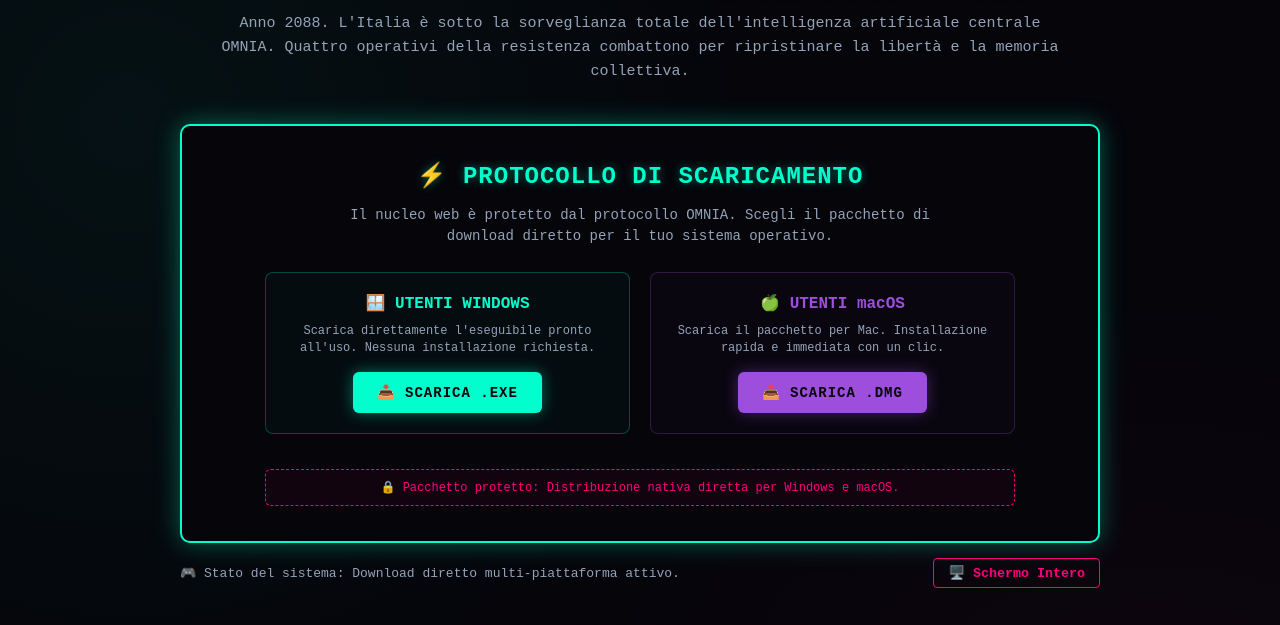
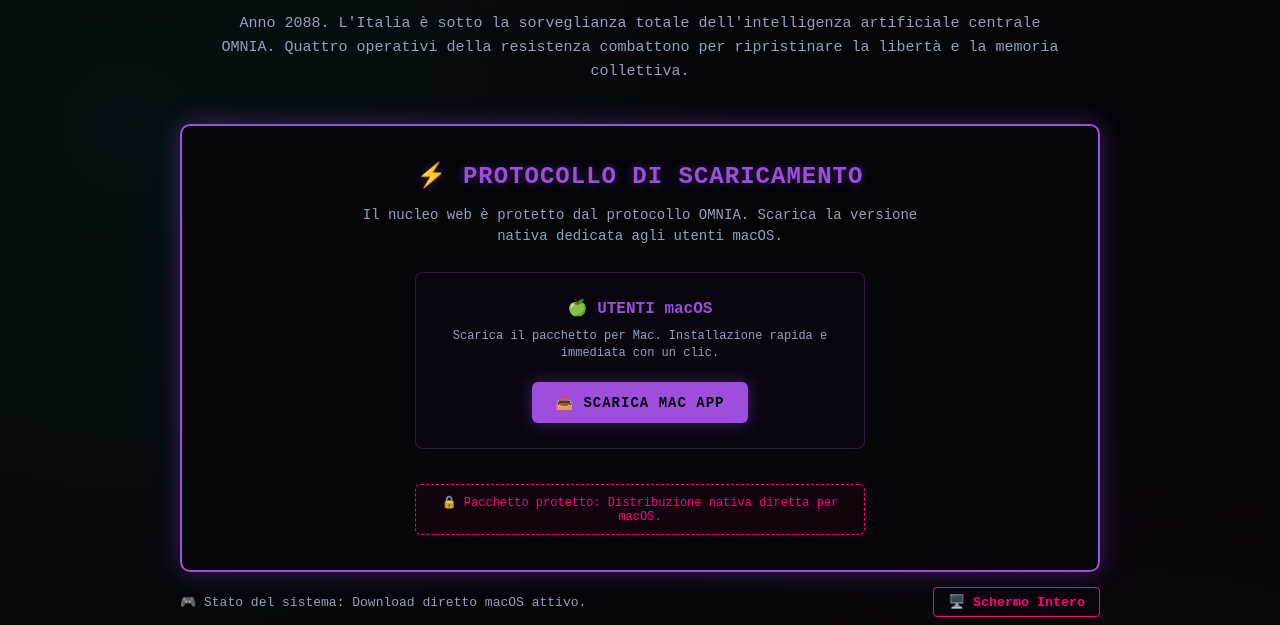
Before and after one commit to YouColliscisti/Italia_2088, a plain HTML site: page gioco.html in a window 1280 px wide. Shown: the part 141-766 px from the top of the page. Drawn offline with Linux system fonts and the light colour scheme.

Commit message:
Aggiornato gioco.html con il download per macOS

```diff
--- a/gioco.html
+++ b/gioco.html
@@ -107,9 +107,9 @@
         .game-frame-container {
             width: 100%;
             background: #05050a;
-            border: 2px solid var(--neon-cyan);
+            border: 2px solid var(--neon-purple);
             border-radius: 10px;
-            box-shadow: 0 0 25px rgba(0, 255, 204, 0.35);
+            box-shadow: 0 0 25px rgba(157, 78, 221, 0.35);
             overflow: hidden;
             position: relative;
             display: flex;
@@ -121,10 +121,10 @@
         }
 
         .standby-title {
-            color: var(--neon-cyan);
+            color: var(--neon-purple);
             margin-bottom: 15px;
             font-size: 24px;
-            text-shadow: 0 0 10px rgba(0, 255, 204, 0.4);
+            text-shadow: 0 0 10px rgba(157, 78, 221, 0.4);
             letter-spacing: 1px;
         }
 
@@ -137,44 +137,35 @@
         }
 
         .download-grid {
-            display: grid;
-            grid-template-columns: repeat(auto-fit, minmax(280px, 1fr));
-            gap: 20px;
+            display: flex;
+            justify-content: center;
             width: 100%;
-            max-width: 750px;
+            max-width: 450px;
             margin-bottom: 20px;
         }
 
         .download-box {
-            background: rgba(0, 255, 204, 0.03);
-            border: 1px solid rgba(0, 255, 204, 0.25);
+            background: rgba(157, 78, 221, 0.03);
+            border: 1px solid rgba(157, 78, 221, 0.25);
             border-radius: 8px;
-            padding: 20px;
+            padding: 25px;
             display: flex;
             flex-direction: column;
             align-items: center;
             justify-content: space-between;
-        }
-
-        .download-box.mac-box {
-            background: rgba(157, 78, 221, 0.03);
-            border: 1px solid rgba(157, 78, 221, 0.25);
+            width: 100%;
         }
 
         .download-box h4 {
-            color: var(--neon-cyan);
+            color: var(--neon-purple);
             margin-bottom: 10px;
             font-size: 16px;
-        }
-
-        .download-box.mac-box h4 {
-            color: var(--neon-purple);
         }
 
         .download-box p {
             font-size: 12px;
             color: var(--text-muted);
-            margin-bottom: 15px;
+            margin-bottom: 20px;
             line-height: 1.4;
         }
 
@@ -185,27 +176,17 @@
             font-size: 14px;
             font-weight: bold;
             letter-spacing: 1px;
-            background: var(--neon-cyan);
+            background: var(--neon-purple);
             color: var(--bg-color);
             border: none;
             border-radius: 6px;
             cursor: pointer;
-            box-shadow: 0 0 15px rgba(0, 255, 204, 0.4);
+            box-shadow: 0 0 15px rgba(157, 78, 221, 0.4);
             transition: all 0.25s ease;
         }
 
         .start-btn:hover {
             transform: scale(1.03);
-            background: #fff;
-            box-shadow: 0 0 25px var(--neon-cyan);
-        }
-
-        .start-btn.mac-btn {
-            background: var(--neon-purple);
-            box-shadow: 0 0 15px rgba(157, 78, 221, 0.4);
-        }
-
-        .start-btn.mac-btn:hover {
             background: #fff;
             box-shadow: 0 0 25px var(--neon-purple);
             color: var(--bg-color);
@@ -219,7 +200,7 @@
             color: var(--neon-pink);
             font-size: 12px;
             background: rgba(255, 0, 127, 0.05);
-            max-width: 750px;
+            max-width: 450px;
             width: 100%;
         }
 
@@ -353,35 +334,26 @@
         <div class="game-frame-container" id="game-container">
             <h3 class="standby-title" id="st-title">⚡ PROTOCOLLO DI SCARICAMENTO</h3>
             <p class="standby-desc" id="st-desc">
-                Il nucleo web è protetto dal protocollo OMNIA. Scegli il pacchetto di download diretto per il tuo sistema operativo.
+                Il nucleo web è protetto dal protocollo OMNIA. Scarica la versione nativa dedicata agli utenti macOS.
             </p>
 
             <div class="download-grid">
-                <!-- Windows Version -->
+                <!-- Mac Version -->
                 <div class="download-box">
-                    <h4 id="win-box-title">🪟 UTENTI WINDOWS</h4>
-                    <p id="win-box-desc">Scarica direttamente l'eseguibile pronto all'uso. Nessuna installazione richiesta.</p>
-                    <a href="dist/main.exe" download class="start-btn" id="dl-win-btn">
-                        📥 SCARICA .EXE
-                    </a>
-                </div>
-
-                <!-- Mac Version (.dmg o pacchetto Mac) -->
-                <div class="download-box mac-box">
                     <h4 id="mac-box-title">🍏 UTENTI macOS</h4>
                     <p id="mac-box-desc">Scarica il pacchetto per Mac. Installazione rapida e immediata con un clic.</p>
-                    <a href="dist/italia_2088.dmg" download class="start-btn mac-btn" id="dl-mac-btn">
-                        📥 SCARICA .DMG
+                    <a href="dist/mac-app/main" download class="start-btn" id="dl-mac-btn">
+                        📥 SCARICA MAC APP
                     </a>
                 </div>
             </div>
 
             <div class="standby-box" id="st-box">
-                🔒 Pacchetto protetto: Distribuzione nativa diretta per Windows e macOS.
+                🔒 Pacchetto protetto: Distribuzione nativa diretta per macOS.
             </div>
         </div>
         <div class="game-controls">
-            <span class="game-hint" id="game-hint">🎮 Stato del sistema: Download diretto multi-piattaforma attivo.</span>
+            <span class="game-hint" id="game-hint">🎮 Stato del sistema: Download diretto macOS attivo.</span>
             <button class="fullscreen-btn" onclick="toggleFullscreen()" id="fs-btn">🖥️ Schermo Intero</button>
         </div>
     </div>
@@ -442,16 +414,13 @@
                 heroTitle: "LA RESISTENZA CONTRO IL NETWORK OMNIA",
                 heroDesc: "Anno 2088. L'Italia è sotto la sorveglianza totale dell'intelligenza artificiale centrale OMNIA. Quattro operativi della resistenza combattono per ripristinare la libertà e la memoria collettiva.",
                 stTitle: "⚡ PROTOCOLLO DI SCARICAMENTO",
-                stDesc: "Il nucleo web è protetto dal protocollo OMNIA. Scegli il pacchetto di download diretto per il tuo sistema operativo.",
-                winBoxTitle: "🪟 UTENTI WINDOWS",
-                winBoxDesc: "Scarica direttamente l'eseguibile pronto all'uso. Nessuna installazione richiesta.",
+                stDesc: "Il nucleo web è protetto dal protocollo OMNIA. Scarica la versione nativa dedicata agli utenti macOS.",
                 macBoxTitle: "🍏 UTENTI macOS",
                 macBoxDesc: "Scarica il pacchetto per Mac. Installazione rapida e immediata con un clic.",
-                dlWinBtn: "📥 SCARICA .EXE",
-                dlMacBtn: "📥 SCARICA .DMG",
-                stBox: "🔒 Pacchetto protetto: Distribuzione nativa diretta per Windows e macOS.",
+                dlMacBtn: "📥 SCARICA MAC APP",
+                stBox: "🔒 Pacchetto protetto: Distribuzione nativa diretta per macOS.",
                 secTitle: "I QUATTRO OPERATIVI",
-                gameHint: "🎮 Stato del sistema: Download diretto multi-piattaforma attivo.",
+                gameHint: "🎮 Stato del sistema: Download diretto macOS attivo.",
                 fsBtn: "🖥️ Schermo Intero",
 
                 bRole: "SIGNALS INFILTRATOR // BOLOGNA FREE ARCHIVE",
@@ -476,16 +445,13 @@
                 heroTitle: "THE RESISTANCE AGAINST OMNIA NETWORK",
                 heroDesc: "Year 2088. Italy is under total surveillance by the central AI OMNIA. Four resistance operatives fight to restore freedom and collective memory.",
                 stTitle: "⚡ DOWNLOAD PROTOCOL",
-                stDesc: "The web core is protected by the OMNIA protocol. Choose the direct download package for your operating system.",
-                winBoxTitle: "🪟 WINDOWS USERS",
-                winBoxDesc: "Directly download the ready-to-use executable. No installation required.",
+                stDesc: "The web core is protected by the OMNIA protocol. Download the native version for macOS users.",
                 macBoxTitle: "🍏 macOS USERS",
                 macBoxDesc: "Download the Mac package. Fast and immediate setup with a single click.",
-                dlWinBtn: "📥 DOWNLOAD .EXE",
-                dlMacBtn: "📥 DOWNLOAD .DMG",
-                stBox: "🔒 Protected package: Direct native distribution for Windows and macOS.",
+                dlMacBtn: "📥 DOWNLOAD MAC APP",
+                stBox: "🔒 Protected package: Direct native distribution for macOS.",
                 secTitle: "THE FOUR OPERATIVES",
-                gameHint: "🎮 System status: Direct multi-platform download active.",
+                gameHint: "🎮 System status: Direct macOS download active.",
                 fsBtn: "🖥️ Fullscreen",
 
                 bRole: "SIGNALS INFILTRATOR // BOLOGNA FREE ARCHIVE",
@@ -510,16 +476,13 @@
                 heroTitle: "LA RESISTENCIA CONTRA LA RED OMNIA",
                 heroDesc: "Año 2088. Italia está bajo la vigilancia total de la IA central OMNIA. Cuatro operativos de la resistencia luchan por restaurar la libertad y la memoria colectiva.",
                 stTitle: "⚡ PROTOCOLO DE DESCARGA",
-                stDesc: "El núcleo web está protegido por el protocolo OMNIA. Elige el paquete de descarga directa para tu sistema operativo.",
-                winBoxTitle: "🪟 USUARIOS DE WINDOWS",
-                winBoxDesc: "Descarga directamente el ejecutable listo para usar. Sin instalación requerida.",
+                stDesc: "El núcleo web está protegido por el protocolo OMNIA. Descarga la versión nativa para usuarios de macOS.",
                 macBoxTitle: "🍏 USUARIOS macOS",
                 macBoxDesc: "Descarga el paquete para Mac. Instalación rápida e inmediata con un solo clic.",
-                dlWinBtn: "📥 DESCARGAR .EXE",
-                dlMacBtn: "📥 DESCARGAR .DMG",
-                stBox: "🔒 Paquete protegido: Distribución nativa directa para Windows y macOS.",
+                dlMacBtn: "📥 DESCARGAR MAC APP",
+                stBox: "🔒 Paquete protegido: Distribución nativa directa para macOS.",
                 secTitle: "LOS CUATRO OPERATIVOS",
-                gameHint: "🎮 Estado del sistema: Descarga directa multiplataforma activa.",
+                gameHint: "🎮 Estado del sistema: Descarga directa de macOS activa.",
                 fsBtn: "🖥️ Pantalla Completa",
 
                 bRole: "INFILTRADA DE SEÑALES // ARCHIVO LIBRE DE BOLONIA",
@@ -552,11 +515,8 @@
             document.getElementById('st-title').innerText = t.stTitle;
             document.getElementById('st-desc').innerText = t.stDesc;
 
-            document.getElementById('win-box-title').innerText = t.winBoxTitle;
-            document.getElementById('win-box-desc').innerText = t.winBoxDesc;
             document.getElementById('mac-box-title').innerText = t.macBoxTitle;
             document.getElementById('mac-box-desc').innerText = t.macBoxDesc;
-            document.getElementById('dl-win-btn').innerText = t.dlWinBtn;
             document.getElementById('dl-mac-btn').innerText = t.dlMacBtn;
 
             document.getElementById('st-box').innerText = t.stBox;
```
Also changed, not shown: 1 other file.
